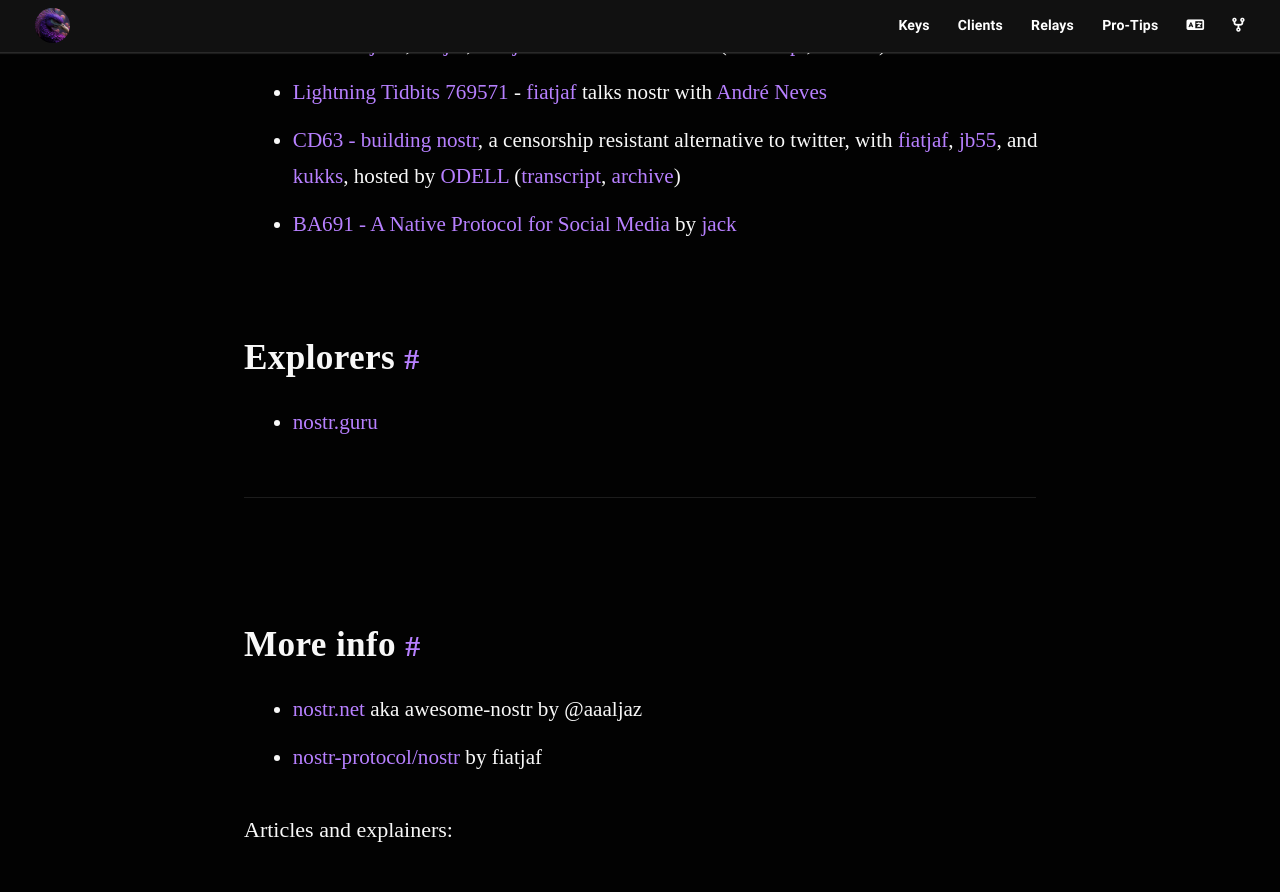
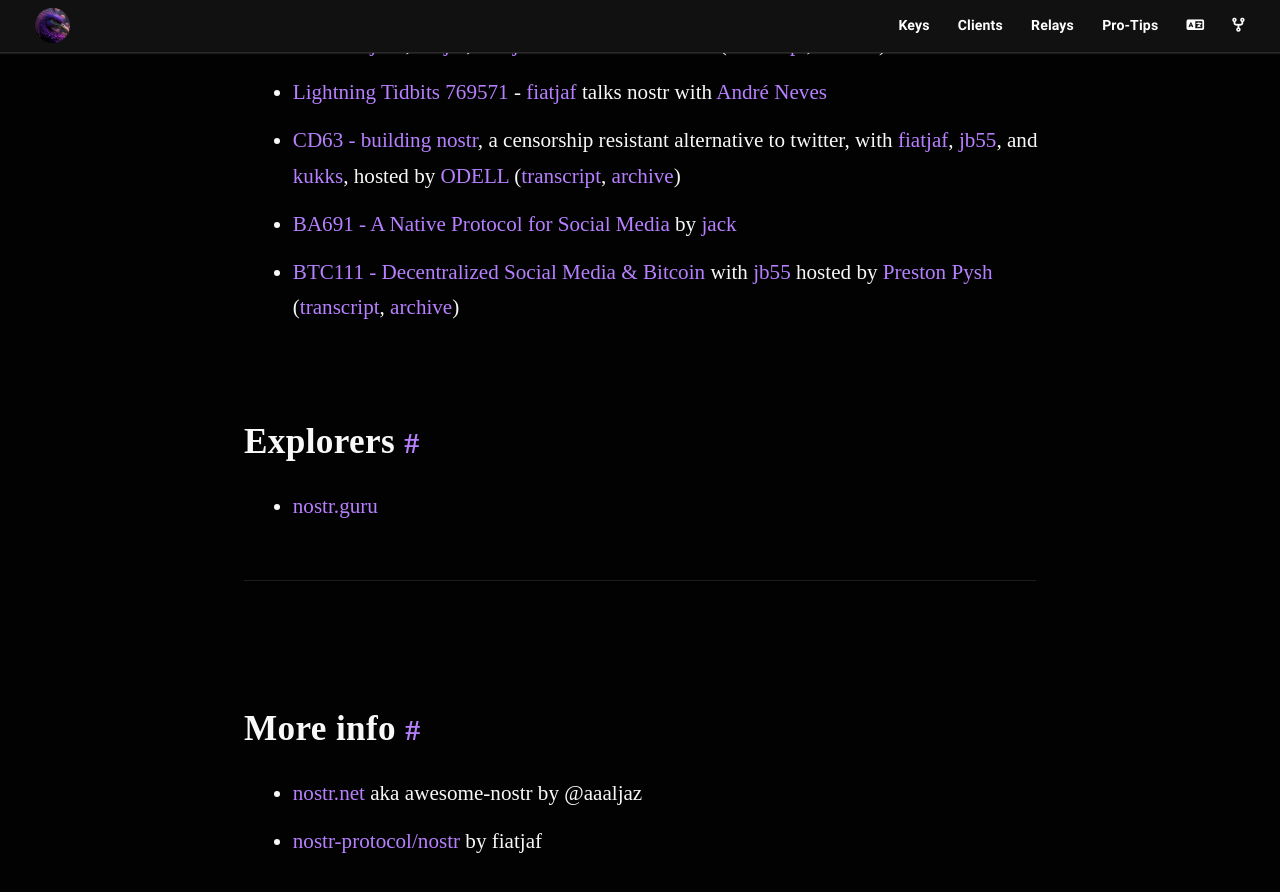
Before and after one commit to nostr-resources/nostr-resources.github.io, a Jekyll site: the page built from index.md, in a window 1280 px wide and 900 px high, scrolled down 7866 px. Shown: the top 892 px of the window. Built offline with Jekyll 4.4.1, drawn with Linux system fonts in a browser that asks for light colours; some web fonts are replaced.

Commit message:
Add episode with jb55 & Preston

```diff
--- a/index.md
+++ b/index.md
@@ -204,6 +204,7 @@ You can create a search bot at [sb.nostr.band](https://sb.nostr.band) and then f
 - [Lightning Tidbits 769571](https://pod.link/1586346643/episode/33f509c2a1990640334b48739c59e31f) - [fiatjaf](https://www.nostr.guru/p/npub180cvv07tjdrrgpa0j7j7tmnyl2yr6yr7l8j4s3evf6u64th6gkwsyjh6w6) talks nostr with [André Neves](https://www.nostr.guru/p/npub1rvg76s0gz535txd9ypg2dfqv0x7a80ar6e096j3v343xdxyrt4ksmkxrck)
 - [CD63 - building nostr](https://pod.link/1546393840/episode/112bd2a52d54e203ec0c11022b5aaf11), a censorship resistant alternative to twitter, with [fiatjaf](https://www.nostr.guru/p/npub180cvv07tjdrrgpa0j7j7tmnyl2yr6yr7l8j4s3evf6u64th6gkwsyjh6w6), [jb55](https://www.nostr.guru/p/npub1xtscya34g58tk0z605fvr788k263gsu6cy9x0mhnm87echrgufzsevkk5s), and [kukks](https://github.com/Kukks), hosted by [ODELL](https://www.nostr.guru/p/npub1qny3tkh0acurzla8x3zy4nhrjz5zd8l9sy9jys09umwng00manysew95gx) ([transcript](https://archive.is/wip/Qoh4M), [archive](https://archive.ph/Qoh4M))
 - [BA691 - A Native Protocol for Social Media](https://pod.link/1359544516/episode/8e647d338c79265bed63dfb06dd71e7b) by [jack](https://www.nostr.guru/p/npub1sg6plzptd64u62a878hep2kev88swjh3tw00gjsfl8f237lmu63q0uf63m)
+- [BTC111 - Decentralized Social Media & Bitcoin](https://www.theinvestorspodcast.com/bitcoin-fundamentals/nostr-decentralized-social-media-william-casarin/) with [jb55](https://www.nostr.guru/p/npub1xtscya34g58tk0z605fvr788k263gsu6cy9x0mhnm87echrgufzsevkk5s) hosted by [Preston Pysh](https://www.nostr.guru/p/npub1s5yq6wadwrxde4lhfs56gn64hwzuhnfa6r9mj476r5s4hkunzgzqrs6q7z) ([transcript](https://chowcollection.medium.com/preston-pysh-btc111-nostr-decentralized-social-media-bitcoin-w-william-casarin-352f6dedce46), [archive](https://archive.ph/uCSDQ))
 
 ## Explorers
 
```
